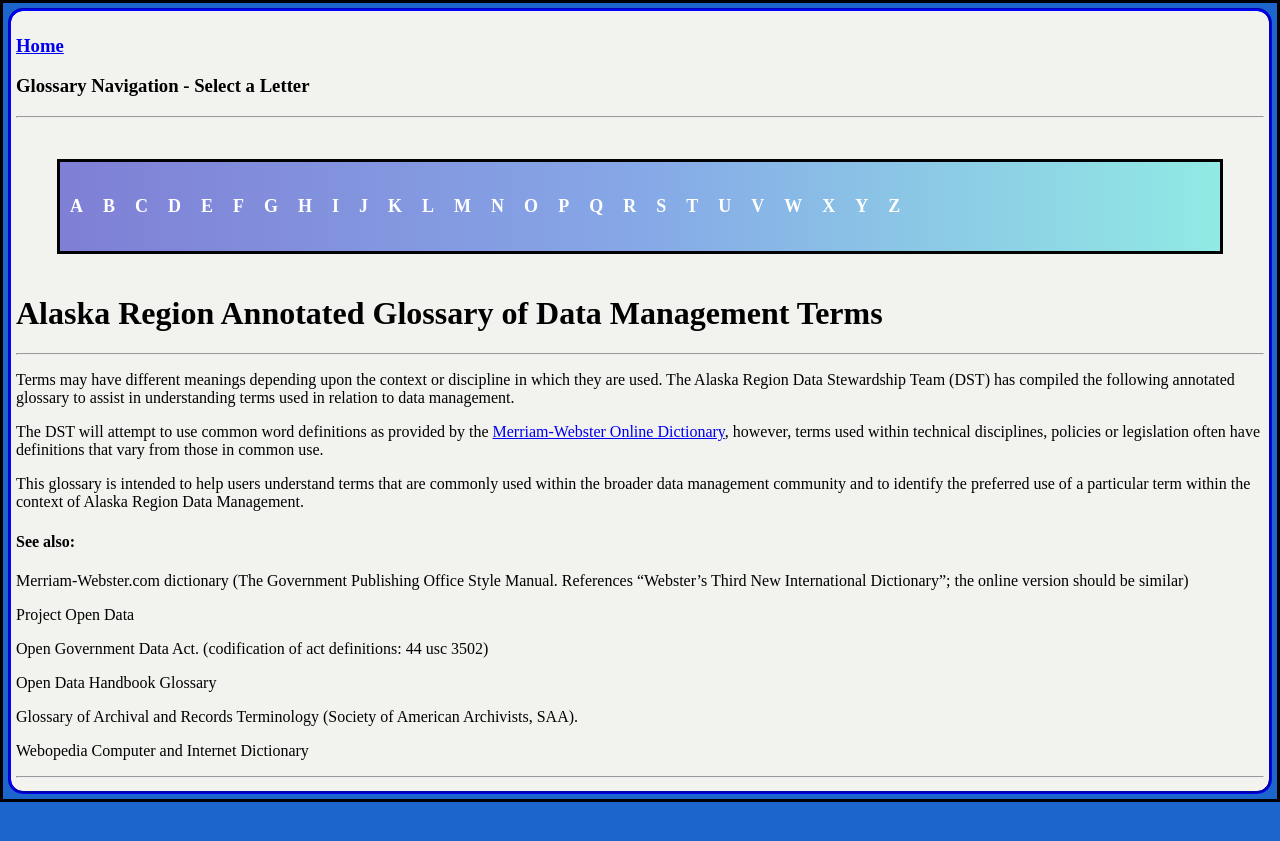
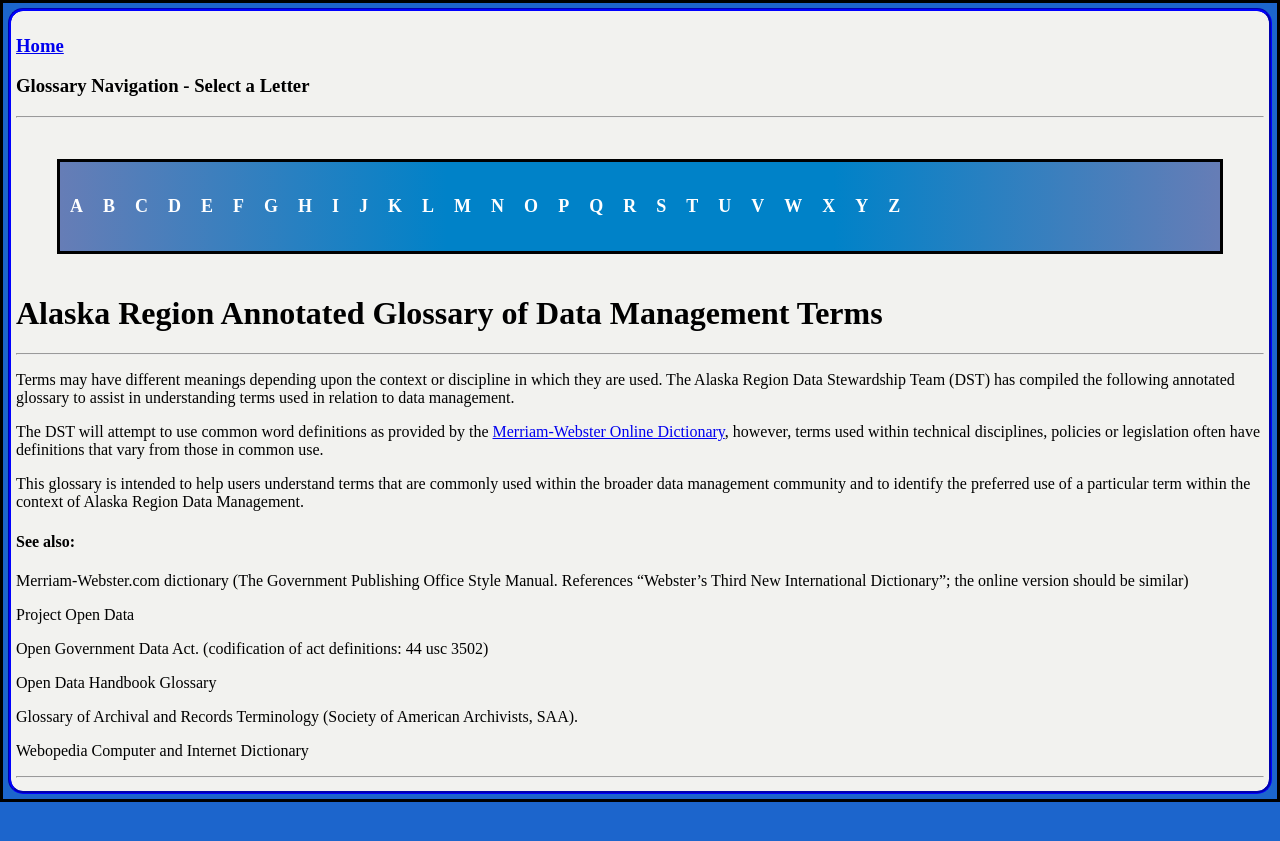
Before and after one commit to ThePanamalien/TestOne, a Jekyll site: the page built from index.md, in a window 1280 px wide. Shown: the top 841 px of the page. Built offline with Jekyll 4.4.1, drawn with Linux system fonts in a browser that asks for light colours.

Commit message:
Update glossaryPage.html

```diff
--- a/_layouts/glossaryPage.html
+++ b/_layouts/glossaryPage.html
@@ -9,7 +9,7 @@ ul {
   list-style-type: none;
   margin: 41px;
   padding: 0;
-  background: linear-gradient(to right, #7f7fd5, #86a8e7, #91eae4);
+   background: linear-gradient(to right, #667db6, #0082c8, #0082c8, #667db6);
   border-style: solid;
   border-color: black;
   text-align: center;
@@ -22,21 +22,21 @@ li {
 }
 
 li a {
-  display: inline-block;
+  display: block;
   color: white;
   padding: 10px;
   text-decoration: none;
   font-size: 18px;
-  overflow: none;
+  overflow: auto;
   }
 
 li a:hover {
-  background-color: white;
+  background: linear-gradient(to right, #c9d6ff, #e2e2e2);
   font-weight:bolder;
   color: black;
   border-style: groove;
   border-color: black;
-  height: 25px;
+  height: auto;
 }
 
        html{
```
